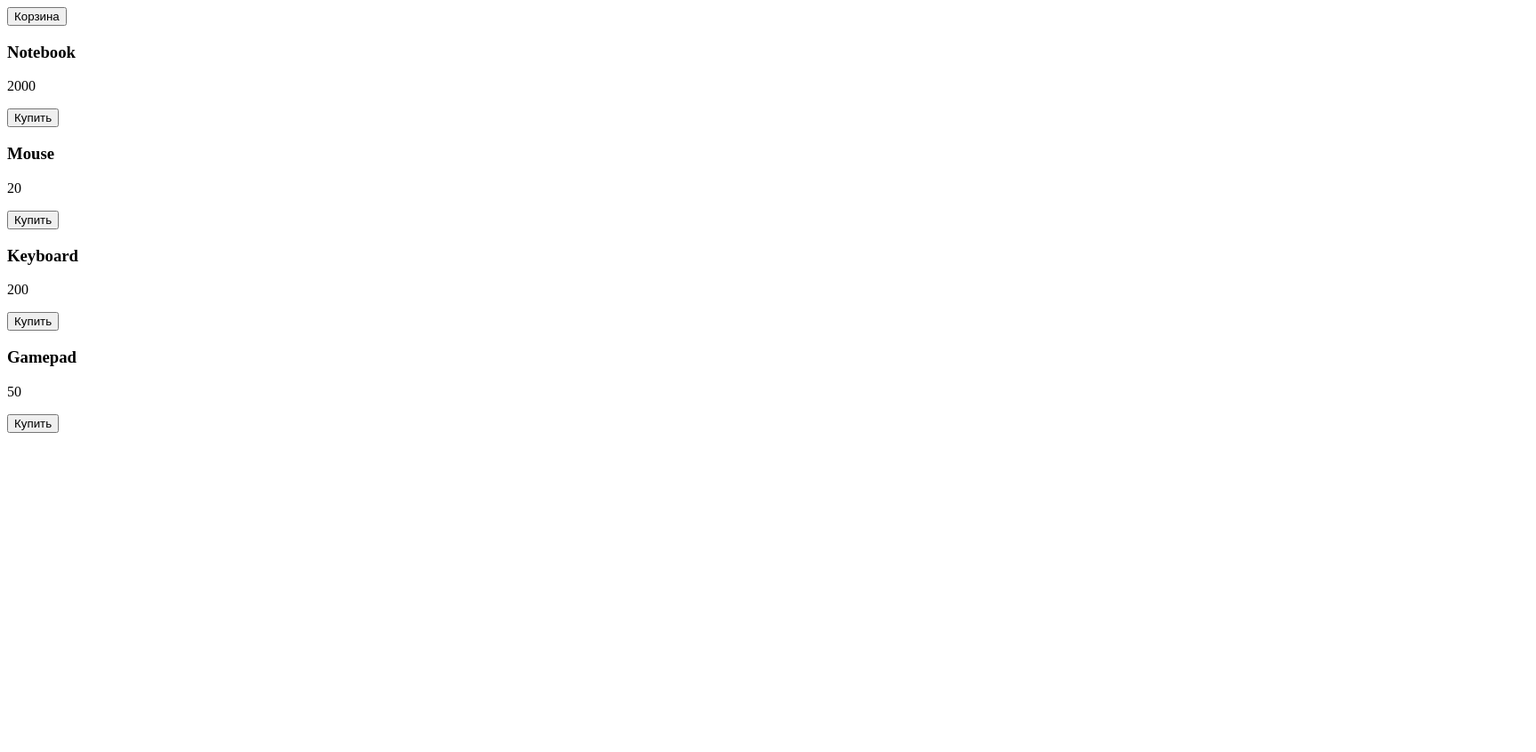
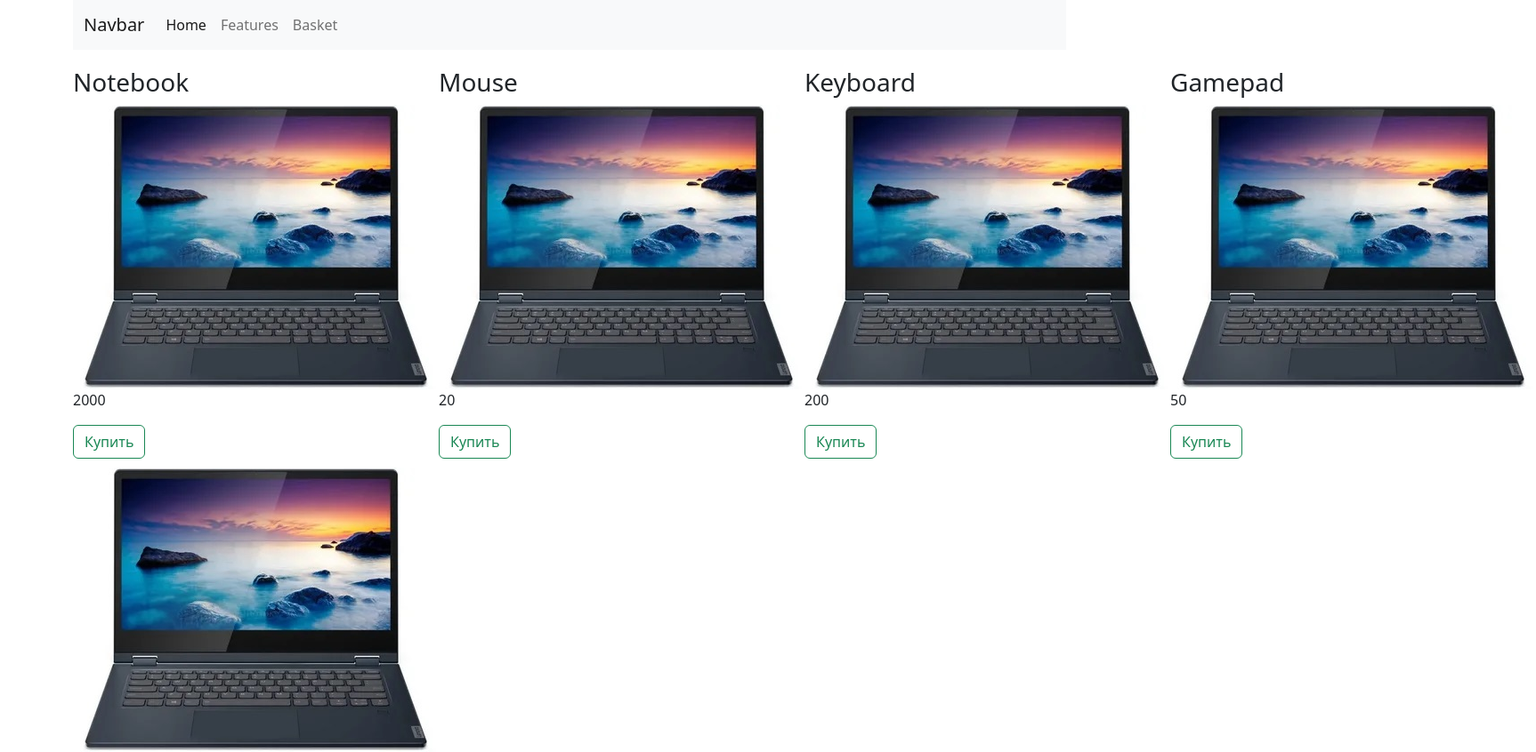
Before and after one commit to KonTroAl/JS_HomeWork, a plain HTML site: page project/index.html in a window 1280 px wide. Shown: the whole page at 89% size, 1726 px wide, since content can reach past the window. Before the commit the page ends 800 px from the top, so only its background shows below. Drawn offline with nearby package versions, Linux system fonts and the light colour scheme.

Commit message:
Работа над версткой сайта
Добавил навигационную панель, переработал расположение элементов на странице и начал работу над добавлением изображений для товаров

```diff
--- a/project/index.html
+++ b/project/index.html
@@ -1,16 +1,54 @@
 <!DOCTYPE html>
 <html lang="en">
+
 <head>
     <meta charset="UTF-8">
     <title>Интернет-магазин</title>
+    <link href="https://cdn.jsdelivr.net/npm/bootstrap@5.2.0-beta1/dist/css/bootstrap.min.css" rel="stylesheet"
+        integrity="sha384-0evHe/X+R7YkIZDRvuzKMRqM+OrBnVFBL6DOitfPri4tjfHxaWutUpFmBp4vmVor" crossorigin="anonymous">
+    <script src="https://cdn.jsdelivr.net/npm/bootstrap@5.2.0-beta1/dist/js/bootstrap.bundle.min.js"
+        integrity="sha384-pprn3073KE6tl6bjs2QrFaJGz5/SUsLqktiwsUTF55Jfv3qYSDhgCecCxMW52nD2"
+        crossorigin="anonymous"></script>
+    <link rel="stylesheet" href="style.css">
 </head>
+
 <body>
+    <div class="container">
         <header>
-        <button class="btn-cart" type="button">Корзина</button>
+            <nav class="menu navbar navbar-expand-lg bg-light">
+                <div class="container-fluid">
+                    <a class="navbar-brand" href="#">Navbar</a>
+                    <button class="navbar-toggler" type="button" data-bs-toggle="collapse" data-bs-target="#navbarNav"
+                        aria-controls="navbarNav" aria-expanded="false" aria-label="Toggle navigation">
+                        <span class="navbar-toggler-icon"></span>
+                    </button>
+                    <div class="collapse navbar-collapse" id="navbarNav">
+                        <ul class="navbar-nav">
+                            <li class="nav-item">
+                                <a class="nav-link active" aria-current="page" href="#">Home</a>
+                            </li>
+                            <li class="nav-item">
+                                <a class="nav-link" href="#">Features</a>
+                            </li>
+                            <li class="nav-item">
+                                <a class="nav-link" href="#">Basket</a>
+                            </li>
+                            <!-- <li class="nav-item">
+                                <a class="nav-link disabled">Disabled</a>
+                            </li> -->
+                        </ul>
+                    </div>
+                </div>
+            </nav>
+
         </header>
         <main>
             <div class="products"></div>
+            <img src="images/notebook.jpg" alt="notebook">
         </main>
         <script src="js/main.js"></script>
+    </div>
+
 </body>
+
 </html>
--- a/project/js/main.js
+++ b/project/js/main.js
@@ -1,8 +1,8 @@
 const products = [
-    { id: 1, title: 'Notebook', price: 2000 },
-    { id: 2, title: 'Mouse', price: 20 },
-    { id: 3, title: 'Keyboard', price: 200 },
-    { id: 4, title: 'Gamepad', price: 50 },
+    { id: 1, title: 'Notebook', price: 2000, image: 'notebook' },
+    { id: 2, title: 'Mouse', price: 20, image: 'notebook' },
+    { id: 3, title: 'Keyboard', price: 200, image: 'notebook' },
+    { id: 4, title: 'Gamepad', price: 50, image: 'notebook' },
 ];
 //Функция для формирования верстки каждого товара
 //Добавить в выводе изображение
@@ -10,8 +10,9 @@ const renderProduct = (item) => {
 
     return `<div class="product-item">
                 <h3>${item.title}</h3>
+                <img src="images/${item.image}.jpg" alt="${item.image}">
                 <p>${item.price}</p>
-                <button class="buy-btn">Купить</button>
+                <button class="btn btn-outline-success">Купить</button>
             </div>`
 };
 const renderPage = list => {
--- /dev/null
+++ b/project/style.css
@@ -0,0 +1,26 @@
+* {
+    margin: 0;
+    padding: 0;
+}
+
+
+.container {
+    margin: 0 auto;
+    max-width: 1140px;
+}
+
+.menu {
+    margin-bottom: 20px;
+}
+
+.products {
+    display: flex;
+    align-items: center;
+    justify-content: space-between;
+}
+
+.product-item {
+    margin-bottom: 10px;
+}
+
+.product-image {}
```
Also changed, not shown: project/images/notebook.jpg (added), project/images/notebook.webp (added). Lines whose indentation alone changed are shown as unchanged.
